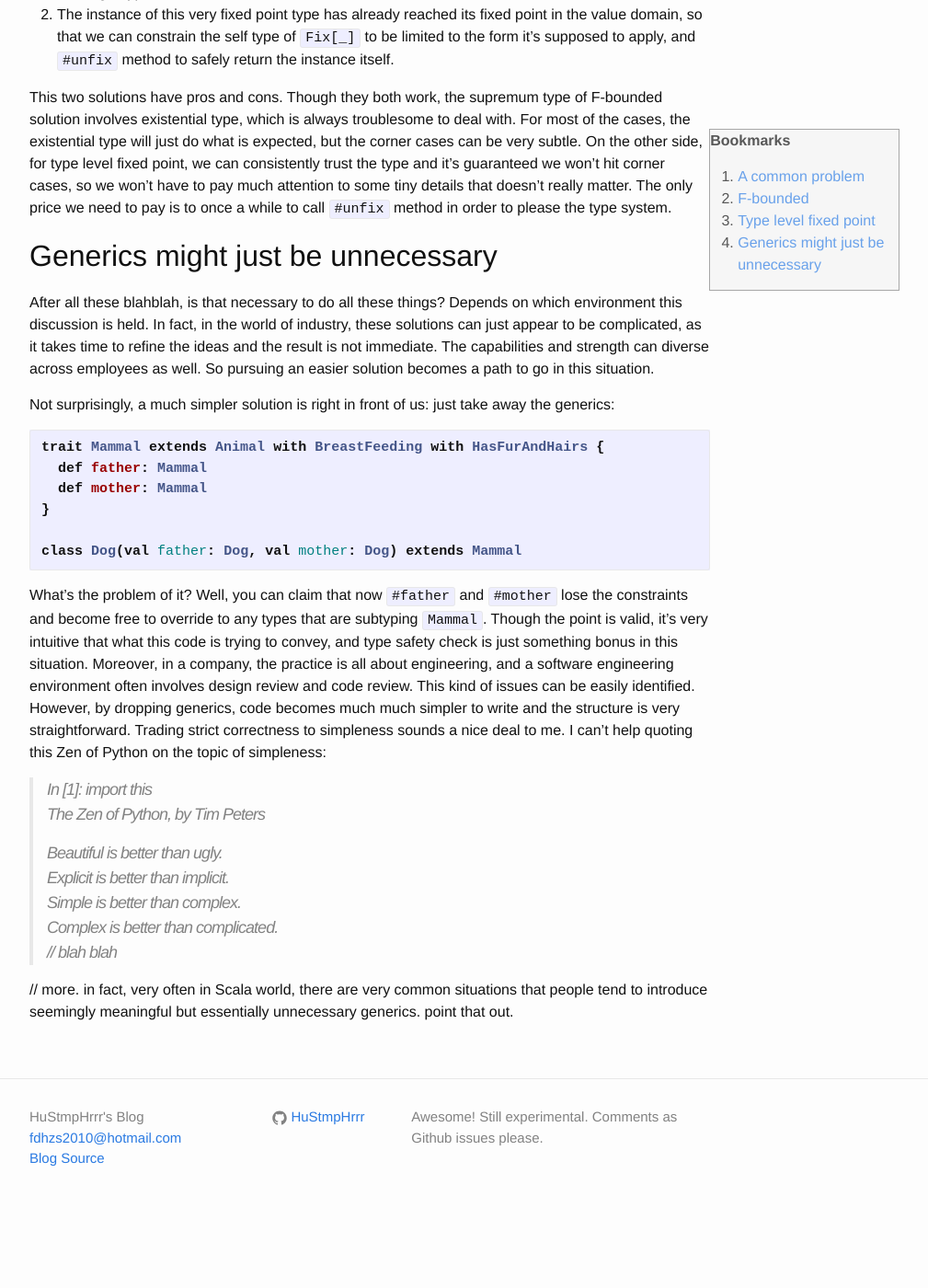
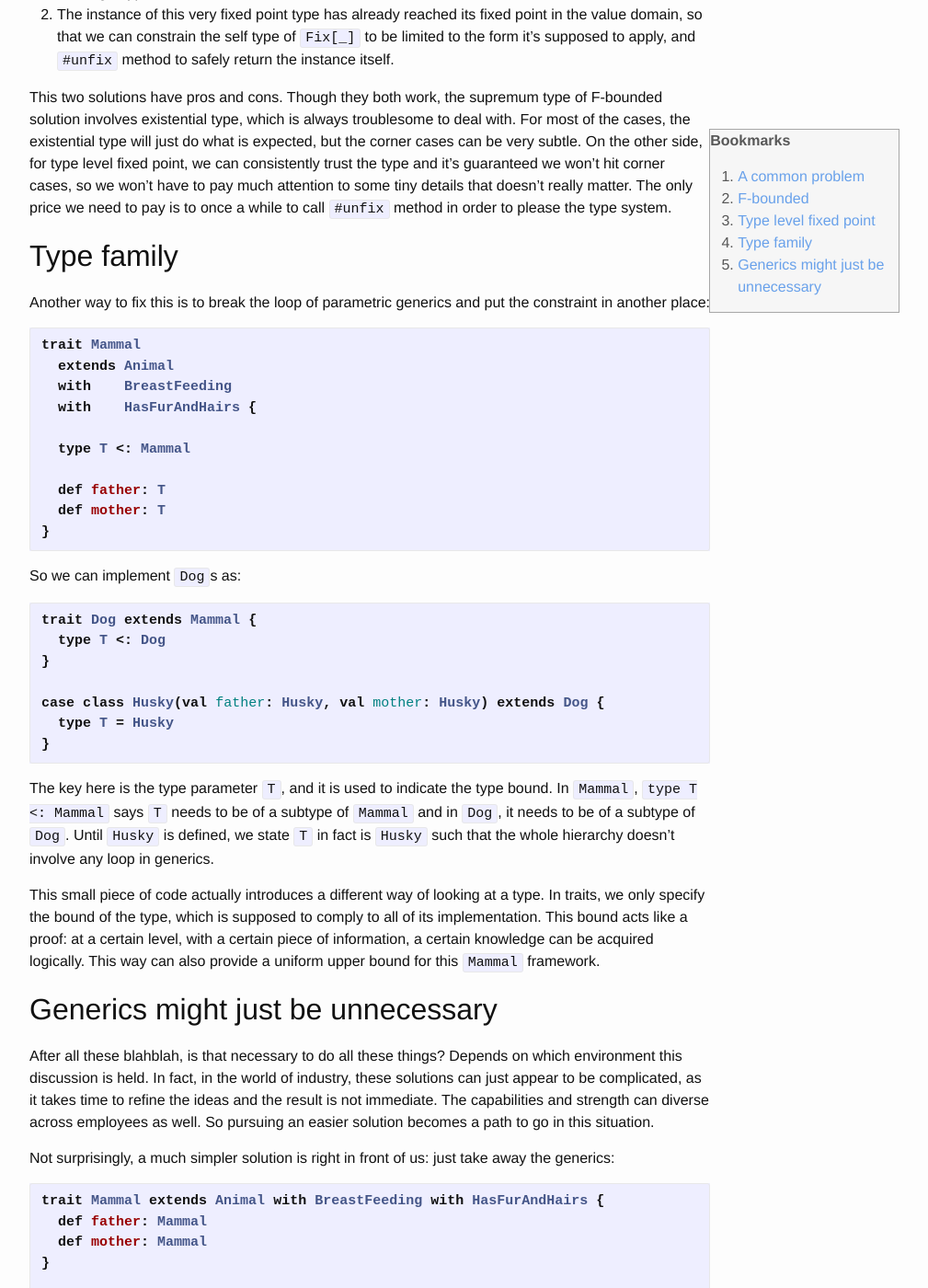
Before and after one commit to HuStmpHrrr/HuStmpHrrr.github.io, a Jekyll site: the page built from _posts/2016-11-07-type-design.markdown, in a window 1280 px wide and 1400 px high, scrolled down 5342 px. Shown: the whole window at 92% size, without its empty margins (238-1247 px from the left). Built offline with Jekyll 4.4.1, drawn with Linux system fonts in a browser that asks for light colours; nearby versions of some CDN libraries; before the commit the page ends 6673 px from its top, so only the background shows below that.

Commit message:
add type family

````diff
--- a/_posts/2016-11-07-type-design.markdown
+++ b/_posts/2016-11-07-type-design.markdown
@@ -252,6 +252,44 @@ consistently trust the type and it's guaranteed we won't hit corner cases, so we
 some tiny details that doesn't really matter. The only price we need to pay is to once a while to call `#unfix` method
 in order to please the type system.
 
+## Type family
+
+Another way to fix this is to break the loop of parametric generics and put the constraint in another place:
+
+```scala
+trait Mammal
+  extends Animal
+  with    BreastFeeding
+  with    HasFurAndHairs {
+
+  type T <: Mammal
+
+  def father: T
+  def mother: T
+}
+```
+
+So we can implement `Dog`s as:
+
+```scala
+trait Dog extends Mammal {
+  type T <: Dog
+}
+
+case class Husky(val father: Husky, val mother: Husky) extends Dog {
+  type T = Husky
+}
+```
+
+The key here is the type parameter `T`, and it is used to indicate the type bound. In `Mammal`, `type T <: Mammal` says
+`T` needs to be of a subtype of `Mammal` and in `Dog`, it needs to be of a subtype of `Dog`. Until `Husky` is defined,
+we state `T` in fact is `Husky` such that the whole hierarchy doesn't involve any loop in generics.
+
+This small piece of code actually introduces a different way of looking at a type. In traits, we only specify the bound
+of the type, which is supposed to comply to all of its implementation. This bound acts like a proof: at a certain
+level, with a certain piece of information, a certain knowledge can be acquired logically. This way can also provide a
+uniform upper bound for this `Mammal` framework.
+
 ## Generics might just be unnecessary
 
 After all these blahblah, is that necessary to do all these things? Depends on which environment this discussion is
````
